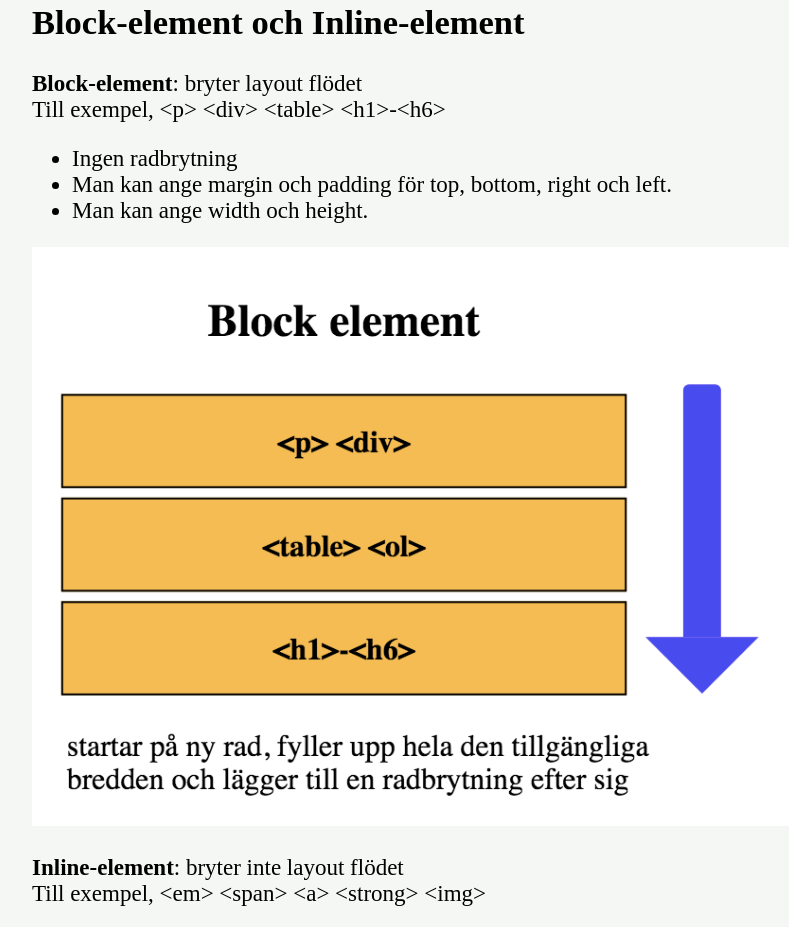
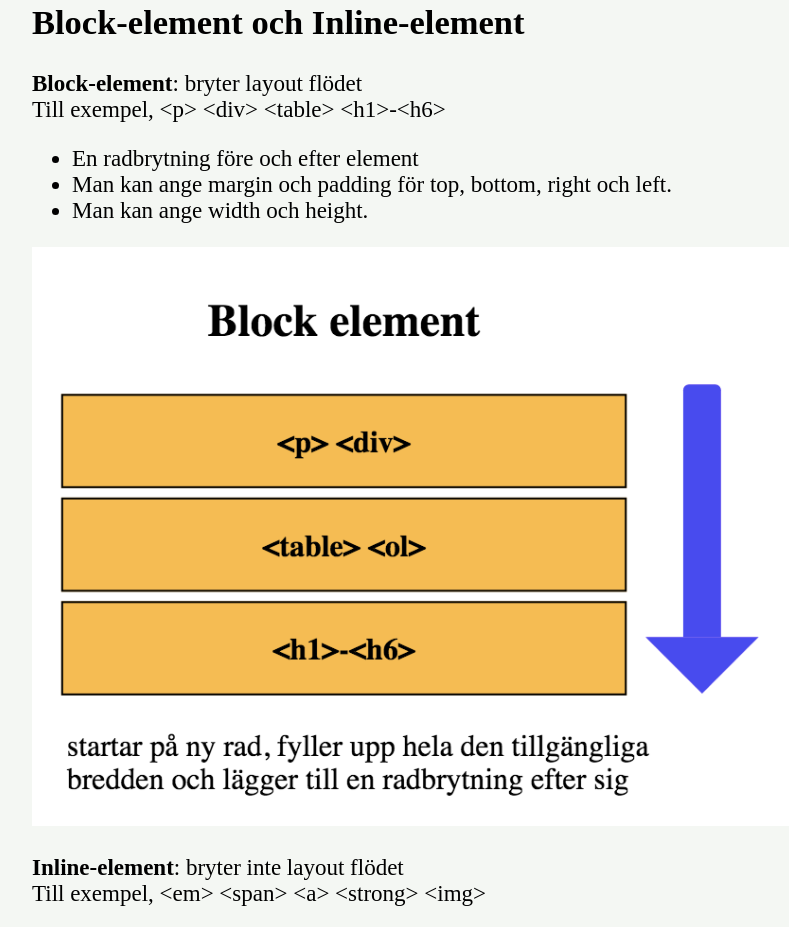
Before and after one commit to Tocico/csslayoutlearning.github.io, a plain HTML site: page boxmodellen.html in a window 1280 px wide. Shown: the part 1487-2414 px from the top of the page, without its empty margins (64-853 px from the left). Drawn offline with Linux system fonts and the light colour scheme; a web font is replaced by a local one.

Commit message:
Update boxmodellen.html

```diff
--- a/boxmodellen.html
+++ b/boxmodellen.html
@@ -86,7 +86,7 @@
             </p>
 
             <ul>
-                <li>Ingen radbrytning</li>
+                <li>En radbrytning före och efter element</li>
                 <li>Man kan ange margin och padding för top, bottom, right och left.</li>
                 <li>Man kan ange width och height.</li>
             </ul>
```
